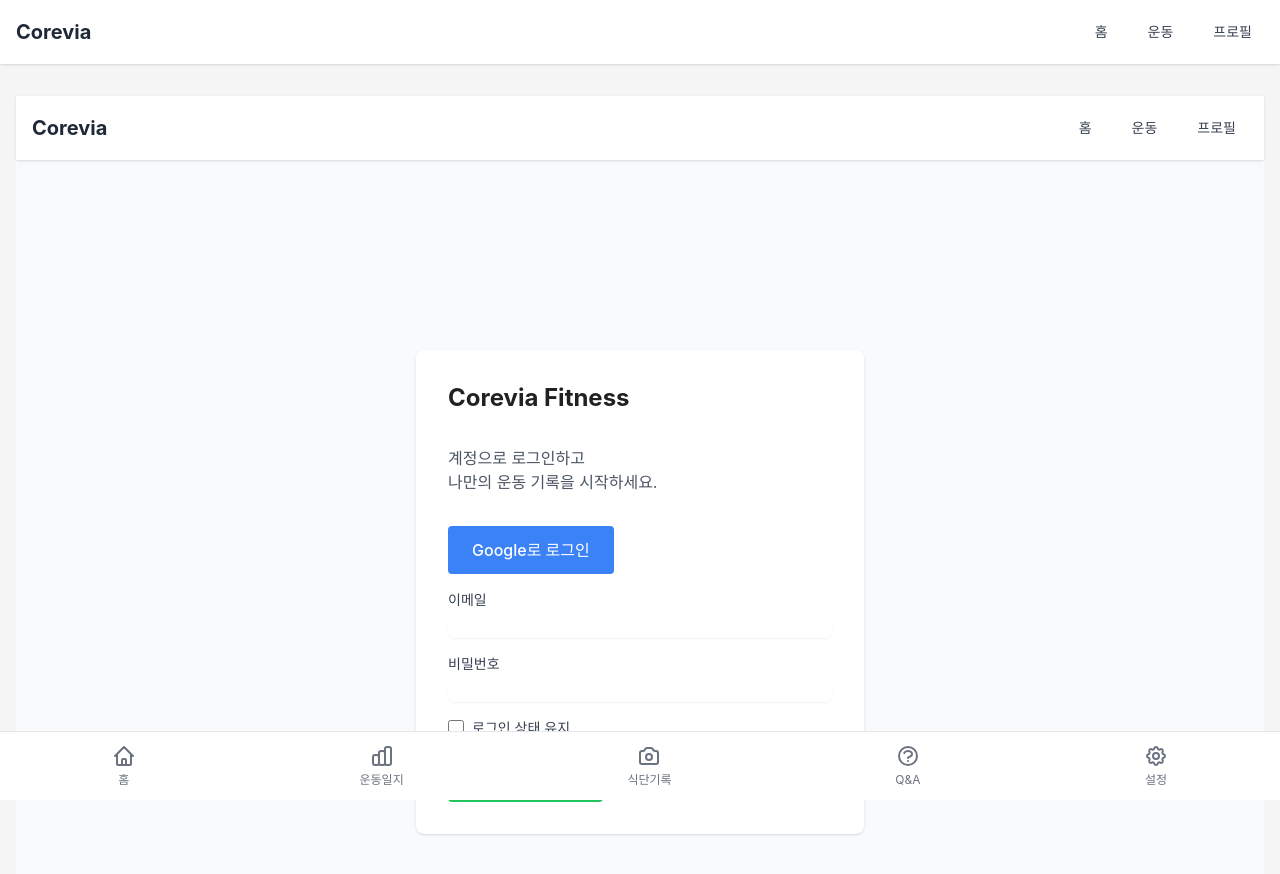
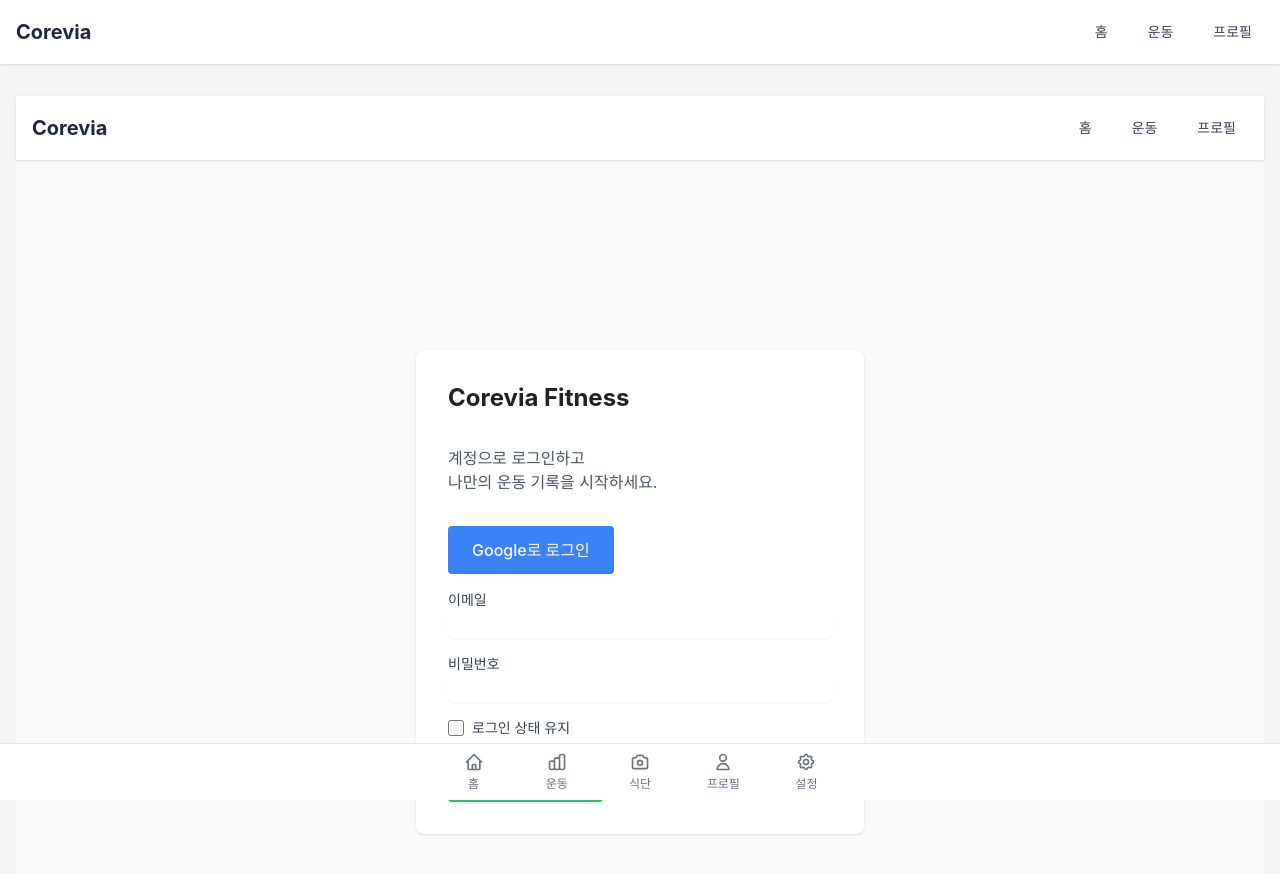
Before and after one commit to coreoffitness2025/Corevia-Fitness-Tracking-Ver-2, a React (Vite) app: page /Corevia-Fitness-Tracking-Ver-2/login in a window 1280 px wide. Shown: the top 874 px of the page. Built offline with nearby package versions, Linux system fonts and the light colour scheme; no server answers.

Commit message:
BottomNavBar 스타일 개선: 아이콘 크기 및 레이아웃 최적화

```diff
--- a/src/components/common/BottomNavBar.tsx
+++ b/src/components/common/BottomNavBar.tsx
@@ -1,4 +1,5 @@
 import { Link, useLocation } from 'react-router-dom';
+
 const BottomNavBar = () => {
   const location = useLocation();
 
@@ -7,39 +8,39 @@
   };
 
   return (
-    <nav className="fixed bottom-0 left-0 right-0 bg-white dark:bg-gray-800 border-t border-gray-200 dark:border-gray-700 py-3">
-      <div className="container mx-auto flex justify-around items-center">
-        <Link to="/" className={`flex flex-col items-center ${isActive('/')}`}>
-          <svg xmlns="http://www.w3.org/2000/svg" className="h-6 w-6" fill="none" viewBox="0 0 24 24" stroke="currentColor">
+    <nav className="fixed bottom-0 left-0 right-0 bg-white dark:bg-gray-800 border-t border-gray-200 dark:border-gray-700 py-2 z-50">
+      <div className="container mx-auto max-w-md flex justify-between items-center px-4">
+        <Link to="/" className={`flex flex-col items-center w-1/5 ${isActive('/')}`}>
+          <svg xmlns="http://www.w3.org/2000/svg" className="h-5 w-5" fill="none" viewBox="0 0 24 24" stroke="currentColor">
             <path strokeLinecap="round" strokeLinejoin="round" strokeWidth={2} d="M3 12l2-2m0 0l7-7 7 7M5 10v10a1 1 0 001 1h3m10-11l2 2m-2-2v10a1 1 0 01-1 1h-3m-6 0a1 1 0 001-1v-4a1 1 0 011-1h2a1 1 0 011 1v4a1 1 0 001 1m-6 0h6" />
           </svg>
           <span className="text-xs mt-1">홈</span>
         </Link>
 
-        <Link to="/graph" className={`flex flex-col items-center ${isActive('/graph')}`}>
-          <svg xmlns="http://www.w3.org/2000/svg" className="h-6 w-6" fill="none" viewBox="0 0 24 24" stroke="currentColor">
+        <Link to="/workout" className={`flex flex-col items-center w-1/5 ${isActive('/workout')}`}>
+          <svg xmlns="http://www.w3.org/2000/svg" className="h-5 w-5" fill="none" viewBox="0 0 24 24" stroke="currentColor">
             <path strokeLinecap="round" strokeLinejoin="round" strokeWidth={2} d="M9 19v-6a2 2 0 00-2-2H5a2 2 0 00-2 2v6a2 2 0 002 2h2a2 2 0 002-2zm0 0V9a2 2 0 012-2h2a2 2 0 012 2v10m-6 0a2 2 0 002 2h2a2 2 0 002-2m0 0V5a2 2 0 012-2h2a2 2 0 012 2v14a2 2 0 01-2 2h-2a2 2 0 01-2-2z" />
           </svg>
-          <span className="text-xs mt-1">운동일지</span>
+          <span className="text-xs mt-1">운동</span>
         </Link>
 
-        <Link to="/foodlog" className={`flex flex-col items-center ${isActive('/foodlog')}`}>
-          <svg xmlns="http://www.w3.org/2000/svg" className="h-6 w-6" fill="none" viewBox="0 0 24 24" stroke="currentColor">
+        <Link to="/foodlog" className={`flex flex-col items-center w-1/5 ${isActive('/foodlog')}`}>
+          <svg xmlns="http://www.w3.org/2000/svg" className="h-5 w-5" fill="none" viewBox="0 0 24 24" stroke="currentColor">
             <path strokeLinecap="round" strokeLinejoin="round" strokeWidth={2} d="M3 9a2 2 0 012-2h.93a2 2 0 001.664-.89l.812-1.22A2 2 0 0110.07 4h3.86a2 2 0 011.664.89l.812 1.22A2 2 0 0018.07 7H19a2 2 0 012 2v9a2 2 0 01-2 2H5a2 2 0 01-2-2V9z" />
             <path strokeLinecap="round" strokeLinejoin="round" strokeWidth={2} d="M15 13a3 3 0 11-6 0 3 3 0 016 0z" />
           </svg>
-          <span className="text-xs mt-1">식단기록</span>
+          <span className="text-xs mt-1">식단</span>
         </Link>
 
-        <Link to="/qna" className={`flex flex-col items-center ${isActive('/qna')}`}>
-          <svg xmlns="http://www.w3.org/2000/svg" className="h-6 w-6" fill="none" viewBox="0 0 24 24" stroke="currentColor">
-            <path strokeLinecap="round" strokeLinejoin="round" strokeWidth={2} d="M8.228 9c.549-1.165 2.03-2 3.772-2 2.21 0 4 1.343 4 3 0 1.4-1.278 2.575-3.006 2.907-.542.104-.994.54-.994 1.093m0 3h.01M21 12a9 9 0 11-18 0 9 9 0 0118 0z" />
+        <Link to="/profile" className={`flex flex-col items-center w-1/5 ${isActive('/profile')}`}>
+          <svg xmlns="http://www.w3.org/2000/svg" className="h-5 w-5" fill="none" viewBox="0 0 24 24" stroke="currentColor">
+            <path strokeLinecap="round" strokeLinejoin="round" strokeWidth={2} d="M16 7a4 4 0 11-8 0 4 4 0 018 0zM12 14a7 7 0 00-7 7h14a7 7 0 00-7-7z" />
           </svg>
-          <span className="text-xs mt-1">Q&A</span>
+          <span className="text-xs mt-1">프로필</span>
         </Link>
 
-        <Link to="/settings" className={`flex flex-col items-center ${isActive('/settings')}`}>
-          <svg xmlns="http://www.w3.org/2000/svg" className="h-6 w-6" fill="none" viewBox="0 0 24 24" stroke="currentColor">
+        <Link to="/settings" className={`flex flex-col items-center w-1/5 ${isActive('/settings')}`}>
+          <svg xmlns="http://www.w3.org/2000/svg" className="h-5 w-5" fill="none" viewBox="0 0 24 24" stroke="currentColor">
             <path strokeLinecap="round" strokeLinejoin="round" strokeWidth={2} d="M10.325 4.317c.426-1.756 2.924-1.756 3.35 0a1.724 1.724 0 002.573 1.066c1.543-.94 3.31.826 2.37 2.37a1.724 1.724 0 001.065 2.572c1.756.426 1.756 2.924 0 3.35a1.724 1.724 0 00-1.066 2.573c.94 1.543-.826 3.31-2.37 2.37a1.724 1.724 0 00-2.572 1.065c-.426 1.756-2.924 1.756-3.35 0a1.724 1.724 0 00-2.573-1.066c-1.543.94-3.31-.826-2.37-2.37a1.724 1.724 0 00-1.065-2.572c-1.756-.426-1.756-2.924 0-3.35a1.724 1.724 0 001.066-2.573c-.94-1.543.826-3.31 2.37-2.37.996.608 2.296.07 2.572-1.065z" />
             <path strokeLinecap="round" strokeLinejoin="round" strokeWidth={2} d="M15 12a3 3 0 11-6 0 3 3 0 016 0z" />
           </svg>
@@ -49,4 +50,5 @@
     </nav>
   );
 };
+
 export default BottomNavBar;
```
